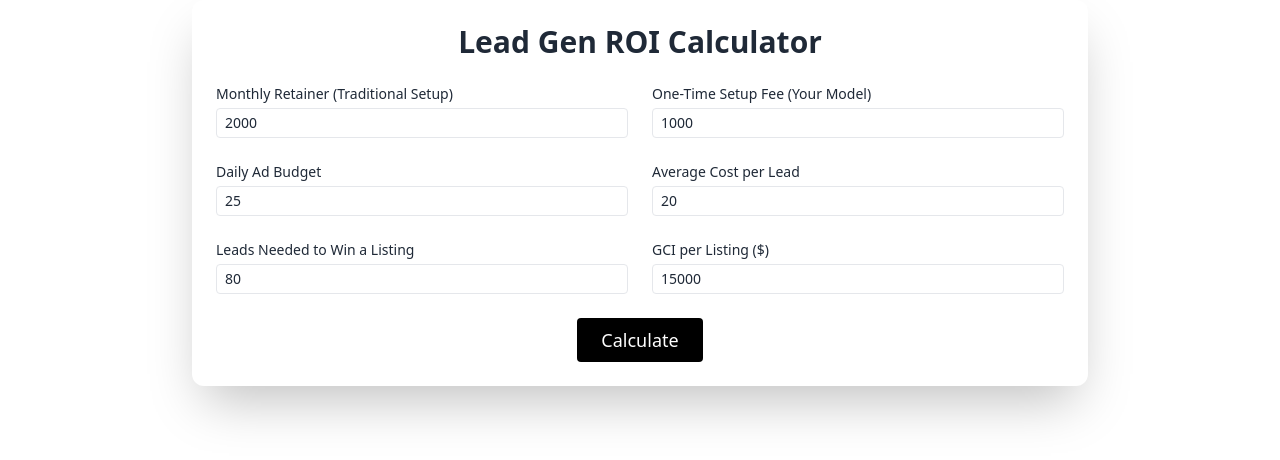
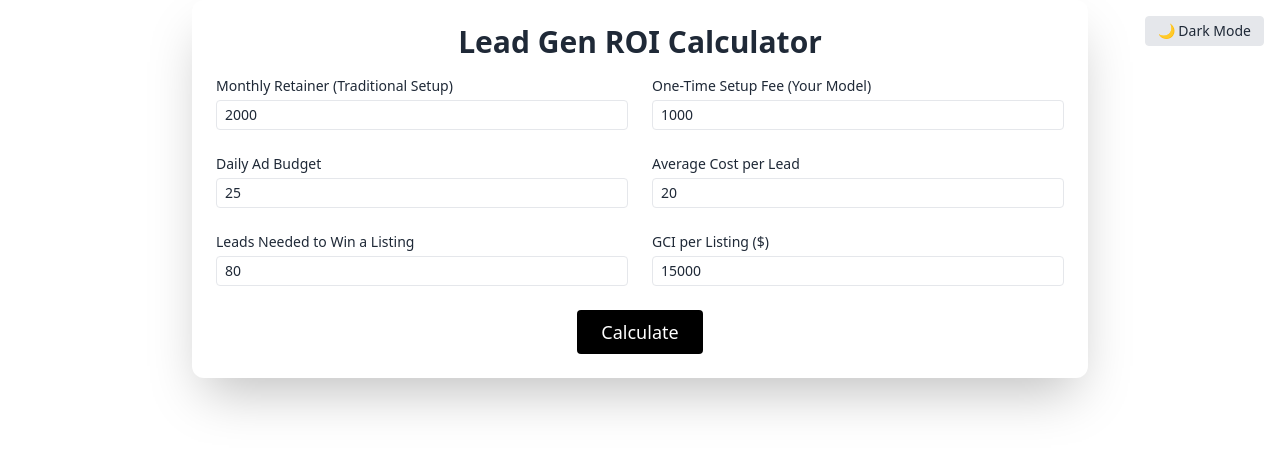
Before and after one commit to Joshyybaxx/roicalccomplete, a Next.js app: page / in a window 1280 px wide. Shown: the top 460 px of the page. Built offline with nearby package versions, Linux system fonts and the light colour scheme.

Commit message:
Update LeadGenROICalculator.js

```diff
--- a/components/LeadGenROICalculator.js
+++ b/components/LeadGenROICalculator.js
@@ -1,4 +1,4 @@
-import { useState } from "react"
+import { useState, useEffect } from "react"
 import { Card, CardContent } from "./ui/card"
 import { Input } from "./ui/input"
 import { Label } from "./ui/label"
@@ -15,6 +15,15 @@ export default function LeadGenROICalculator() {
   })
 
   const [results, setResults] = useState(null)
+  const [darkMode, setDarkMode] = useState(false)
+
+  useEffect(() => {
+    if (darkMode) {
+      document.documentElement.classList.add("dark")
+    } else {
+      document.documentElement.classList.remove("dark")
+    }
+  }, [darkMode])
 
   const handleChange = (e) => {
     setInputs({ ...inputs, [e.target.name]: parseFloat(e.target.value) })
@@ -58,7 +67,15 @@ export default function LeadGenROICalculator() {
   return (
     <Card className="max-w-4xl mx-auto p-6 bg-white dark:bg-gray-900 shadow-2xl rounded-2xl text-gray-800 dark:text-gray-100">
       <CardContent>
-        <h2 className="text-3xl font-extrabold mb-6 text-center">Lead Gen ROI Calculator</h2>
+        <div className="flex justify-between items-center mb-4">
+          <h2 className="text-3xl font-extrabold text-center w-full">Lead Gen ROI Calculator</h2>
+          <button
+            onClick={() => setDarkMode(!darkMode)}
+            className="absolute top-4 right-4 px-3 py-1 rounded border text-sm bg-gray-200 dark:bg-gray-700 dark:text-white"
+          >
+            {darkMode ? "🌞 Light Mode" : "🌙 Dark Mode"}
+          </button>
+        </div>
 
         <div className="grid grid-cols-1 md:grid-cols-2 gap-6">
           {Object.entries(inputs).map(([key, value]) => (
```
